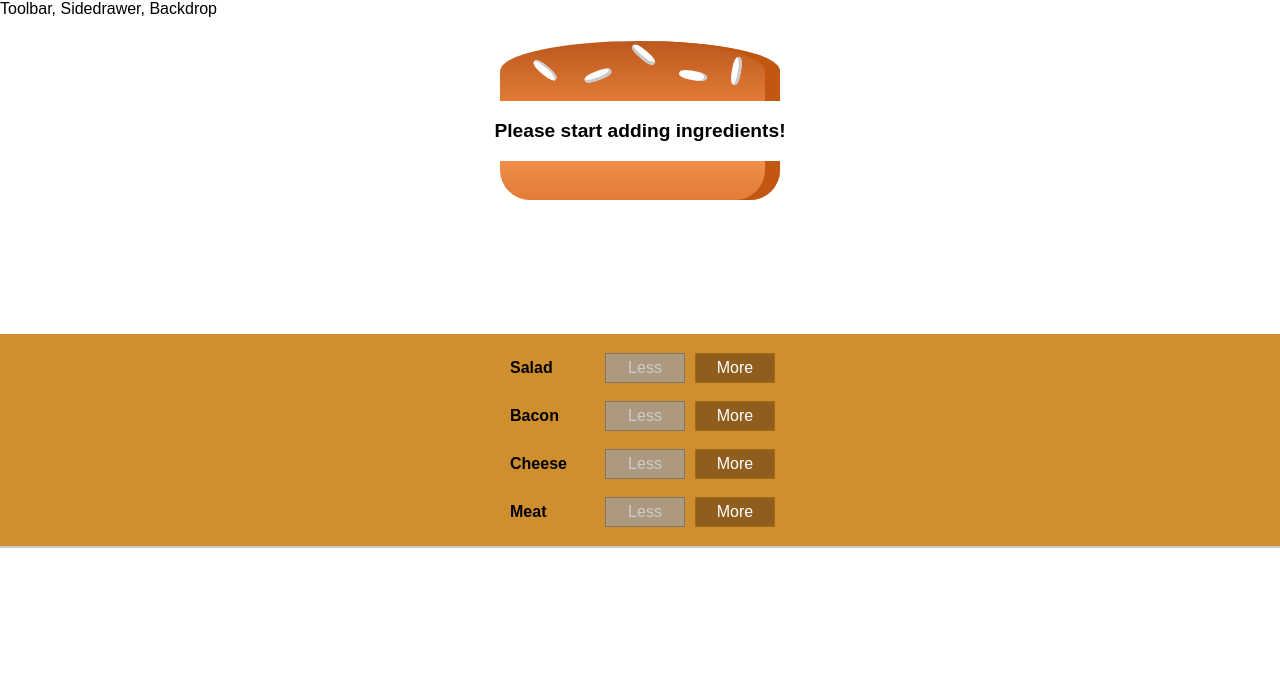
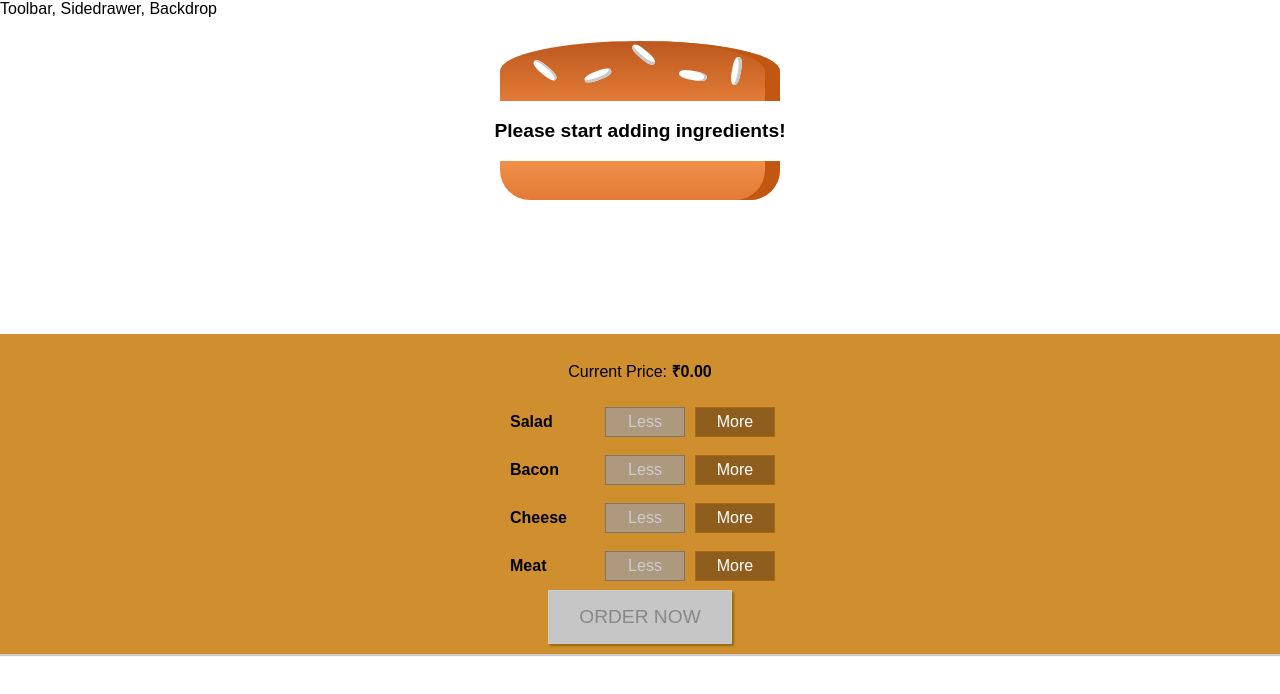
Before and after one commit to UjjwalSingh1908/React-Burger-Builder, a React app: page / in a window 1280 px wide. Shown: the top 694 px of the page. Built offline with nearby package versions, Linux system fonts and the light colour scheme.

Commit message:
added order now button

```diff
--- a/src/components/Burger/BuildControls/BuildControls.css
+++ b/src/components/Burger/BuildControls/BuildControls.css
@@ -8,3 +8,44 @@
     margin: auto;
     padding: 10px 0;
 }
+
+.OrderButton {
+    background-color: #DAD735;
+    outline: none;
+    cursor: pointer;
+    border: 1px solid #966909;
+    color: #966909;
+    font-family: inherit;
+    font-size: 1.2em;
+    padding: 15px 30px;
+    box-shadow: 2px 2px 2px #966909;
+}
+
+.OrderButton:hover, .OrderButton:active {
+    background-color: #A0DB41;
+    border: 1px solid #966909;
+    color: #966909;
+}
+
+.OrderButton:disabled {
+    background-color: #C7C6C6;
+    cursor: not-allowed;
+    border: 1px solid #ccc;
+    color: #888888;
+}
+
+.OrderButton:not(:disabled) {
+    animation: enable 0.3s linear;
+}
+
+@keyframes enable {
+    0% {
+        transform: scale(1);
+    }
+    60% {
+        transform: scale(1.2);
+    }
+    100% {
+        transform: scale(1);
+    }
+}
--- a/src/components/Burger/BuildControls/BuildControls.js
+++ b/src/components/Burger/BuildControls/BuildControls.js
@@ -11,15 +11,19 @@
 
 const buildControls = (props) => (
 <div className= {classes.BuildControls}>
+<p> Current Price: <strong> &#8377;{props.price.toFixed(2)} </strong></p>
 {controls.map(ctrl => (
     <BuildControl
      key={ctrl.label}
      label={ctrl.label}
      added={() => props.ingredientAdded(ctrl.type)}
      removed={() => props.ingredientRemoved(ctrl.type)}
-     disabled={props.disabled[ctrl.type]}
-     />
+     disabled={props.disabled[ctrl.type]} />
 ))}
+
+<button
+ className={classes.OrderButton}
+ disabled= {!props.purchasable}>ORDER NOW</button>
 </div>
 );
 
--- a/src/containers/BurgerBuilder/BurgerBuilder.js
+++ b/src/containers/BurgerBuilder/BurgerBuilder.js
@@ -5,10 +5,10 @@
 import BuildControls from '../../components/Burger/BuildControls/BuildControls';
 
 const INGREDIENT_PRICES = {
-    salad: 20,
-    bacon: 30,
-    cheese: 30,
-    meat: 40
+    salad: 10.00,
+    bacon: 25.00,
+    cheese: 20.00,
+    meat: 25.00,
 }
 
 class BurgerBuilder extends Component {
@@ -20,8 +20,21 @@
             cheese: 0,
             meat: 0
         },
-        totalPrice: 120
+        purchasable: false,
+        totalPrice: 0.00
     };
+
+    updatePurchaseState (ingredients) {
+        const sum= Object.keys(ingredients)
+        .map(igKey => {
+            return ingredients[igKey]
+        })
+        .reduce((sum, el) => {
+            return sum + el;
+        },0);
+
+        this.setState({purchasable: sum > 0});
+    }
 
     addIngredientHandler = (type) => {
         const oldCount= this.state.ingredients[type];
@@ -38,6 +51,7 @@
             totalPrice: newPrice,
             ingredients: updatedIngredients
         });
+        this.updatePurchaseState(updatedIngredients);
     }
 
     removeIngredientHandler = (type) => {
@@ -52,12 +66,13 @@
         updatedIngredients[type] = updatedCount;
         const priceDeduction = INGREDIENT_PRICES[type];
         const oldPrice = this.state.totalPrice;
-        const newPrice = oldPrice + priceDeduction;
+        const newPrice = oldPrice - priceDeduction;
 
         this.setState ({
             totalPrice: newPrice,
             ingredients: updatedIngredients
         });
+        this.updatePurchaseState(updatedIngredients);
     }
 
     render() {
@@ -76,7 +91,8 @@
              ingredientAdded = {this.addIngredientHandler}
              ingredientRemoved = {this.removeIngredientHandler}
              disabled = {disabledInfo}
-            />
+             purchasable= {this.state.purchasable}
+             price={this.state.totalPrice}/>
          </Aux>
         );
     }
```
